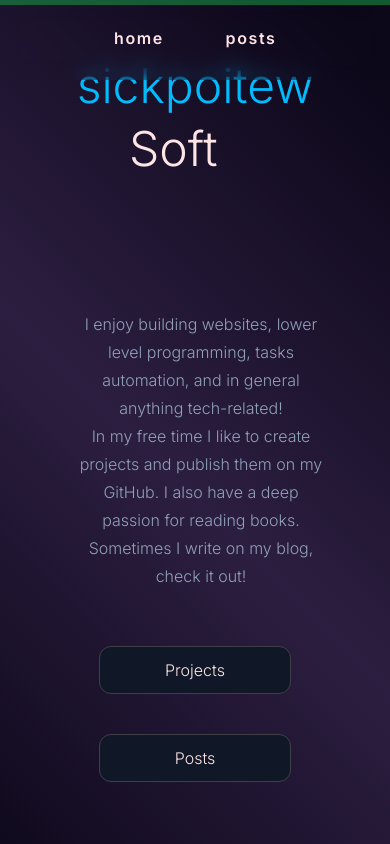
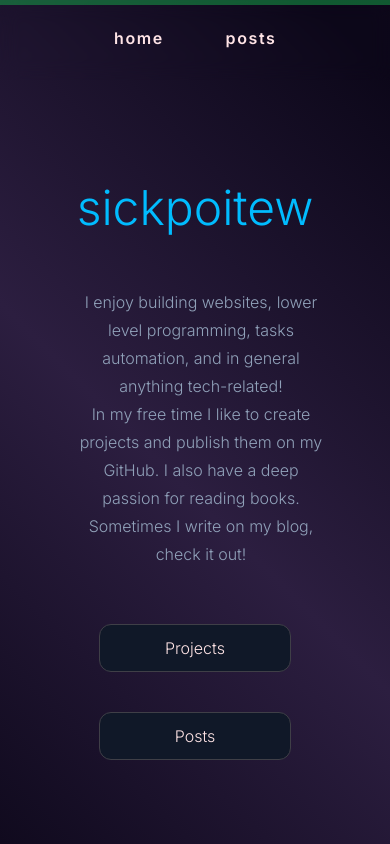
Before and after one commit to Poitew/E-portfolio, a React (Vite) app: page / in a window 390 px wide. Shown: the top 844 px of the page. Built offline with nearby package versions, Linux system fonts and the light colour scheme.

Commit message:
fix: Home.tsx responsiveness

```diff
--- a/src/components/app/Home.tsx
+++ b/src/components/app/Home.tsx
@@ -38,14 +38,14 @@ function Home() {
 
     return (
         <main className="min-h-screen background-gradient bg-[length:200%_200%]
-        animate-[gradient_15s_ease_infinite] bg-fixed flex items-center justify-center gap-y-16 lg:pt-7 xl:pt-20" id="home">
+        animate-[gradient_15s_ease_infinite] bg-fixed flex items-center justify-center gap-y-16 pt-25 lg:pt-7 xl:pt-20" id="home">
             <section className="w-4/6 flex flex-col gap-y-14 lg:gap-y-5 md:pb-28 lg:pb-0" >
-                <h1 className="min-h-48 text-5xl text-center lg:text-left" >
+                <h1 className="lg:min-h-52 text-5xl text-center md:text-left" >
                     <span className="text-sky-400">sickpoitew</span><br />
-                    <span className="contents xl:flex xl:text-6xl" > {text} <Cursor /> </span>
+                    <span className="hidden md:flex xl:text-6xl" > {text} <Cursor /> </span>
                 </h1>
 
-                <p className="text-slate-400 lg:w-4/5 pl-3 leading-7 text-center lg:text-left">
+                <p className="text-slate-400 lg:w-4/5 pl-3 leading-7 text-center md:text-left">
                     I enjoy building websites, lower level programming, tasks automation, and in general anything tech-related!
                     <br/>
                     In my free time I like to create projects and publish them on my GitHub.
```
